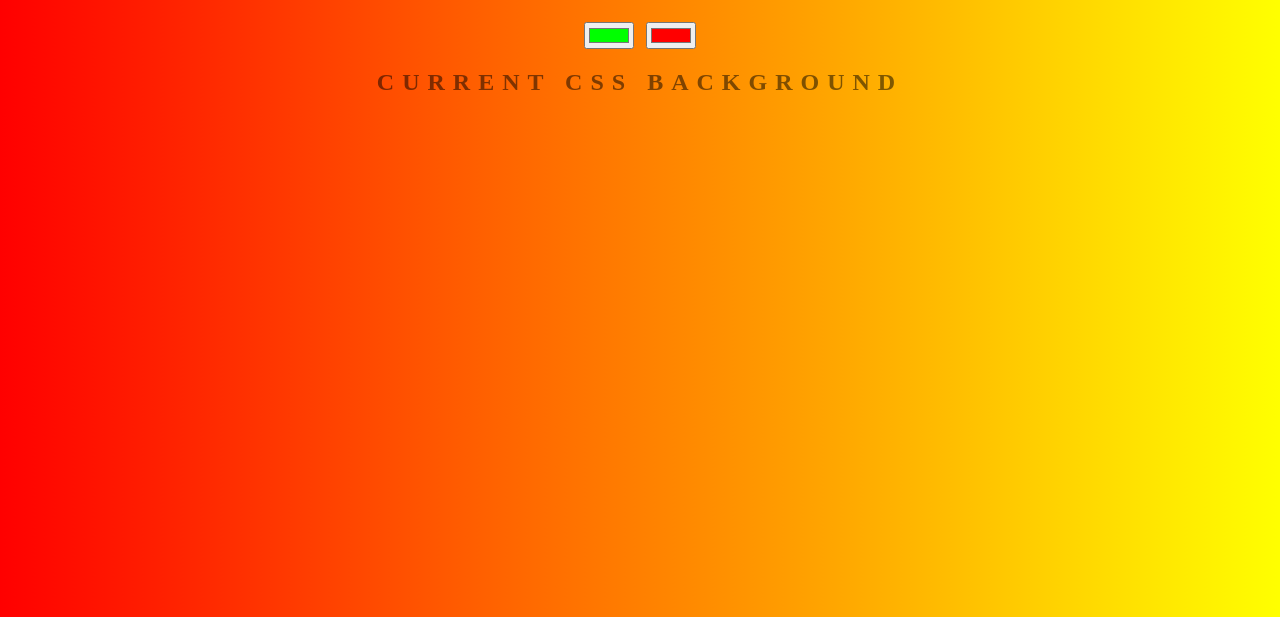
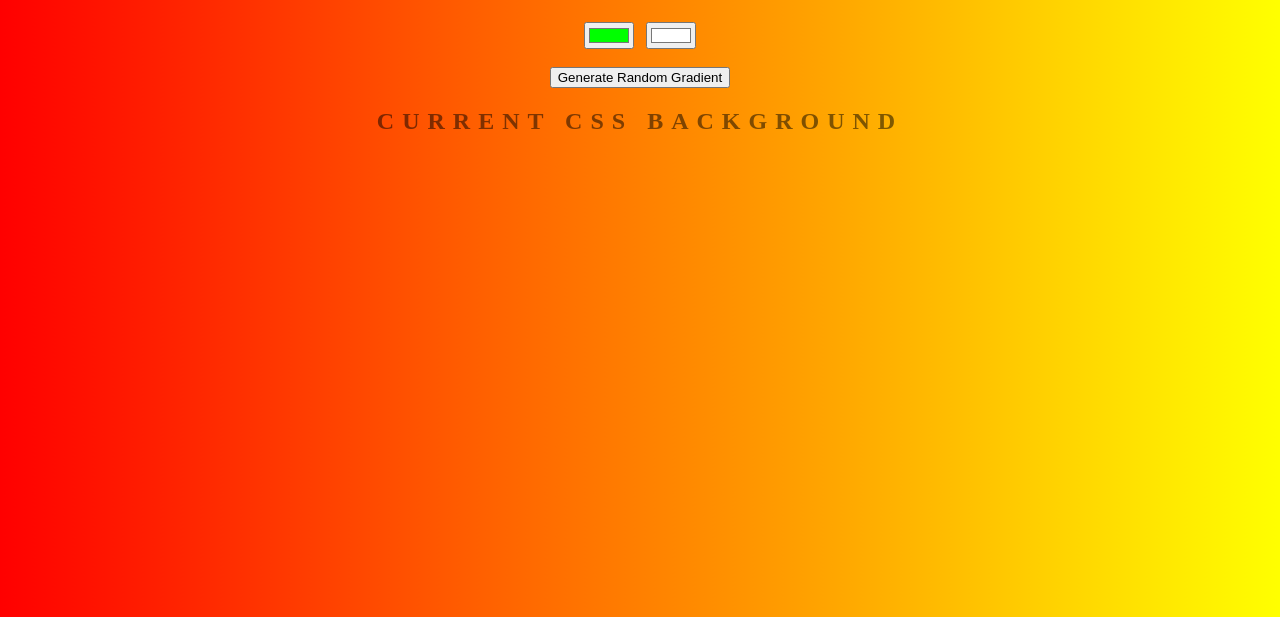
Before and after one commit to steveanil/background-generator, a plain HTML site: page index.html in a window 1280 px wide. Shown: the part 183-800 px from the top of the page. Drawn offline with Linux system fonts and the light colour scheme.

Commit message:
Add files via upload

```diff
--- a/index.html
+++ b/index.html
@@ -1,15 +1,18 @@
 <!DOCTYPE html>
 <html lang="en">
 <head>
+    <title>Gradient Background</title>
     <meta charset="UTF-8">
     <meta name="viewport" content="width=device-width, initial-scale=1.0">
     <link type="text/css" rel="stylesheet" href="style.css">
-    <title>Gradient Background</title>
 </head>
 <body id="gradient">
     <h1>Background Generator </h1>
     <input class="color1" type="color" name="color1" value="#00ff00">
-    <input class="color2" type="color" name="color1" value="#ff0000">
+    <input class="color2" type="color" name="color1" value="#ffffff">
+    <br>
+    <br>
+    <button id="random">Generate Random Gradient</button>
     <h2>Current CSS Background</h2>
     <h3></h3>
     <script src="script.js" type="text/javascript"></script>
```
